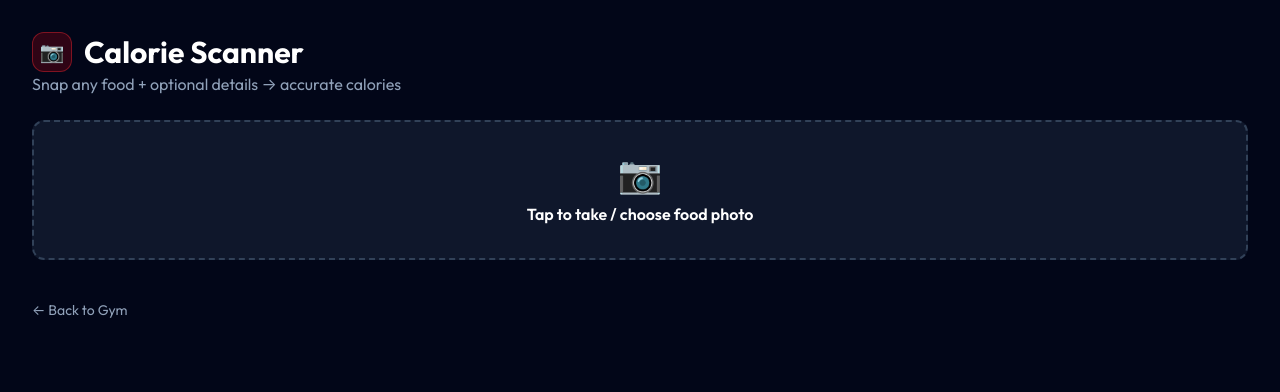
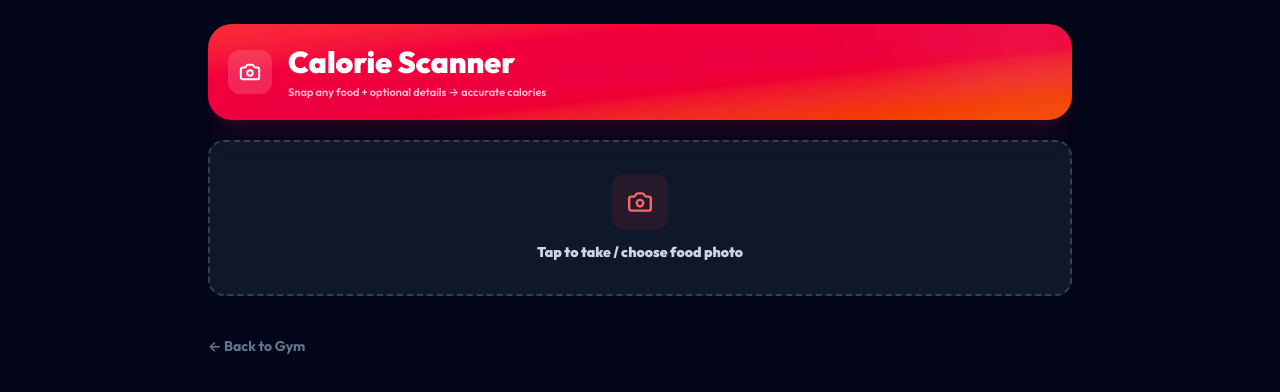
Before and after one commit to prashant14391443-ship-it/daily-goal, a Next.js app: page /calorie in a window 1280 px wide. Shown: the top 392 px of the page. Built offline with nearby package versions, Linux system fonts and the light colour scheme; no server answers.

Commit message:
calorie: calm pass

```diff
--- a/app/calorie/page.tsx
+++ b/app/calorie/page.tsx
@@ -2,6 +2,7 @@
 
 import { useState } from "react";
 import Link from "next/link";
+import { Camera, Zap, Lightbulb, Utensils, Sparkles } from "lucide-react";
 
 type Result = {
   food: string;
@@ -29,23 +30,10 @@ export default function CaloriePage() {
           const canvas = document.createElement("canvas");
           const maxSize = 1024;
           let { width, height } = img;
-
-          if (width > height) {
-            if (width > maxSize) {
-              height *= maxSize / width;
-              width = maxSize;
-            }
-          } else {
-            if (height > maxSize) {
-              width *= maxSize / height;
-              height = maxSize;
-            }
-          }
-
-          canvas.width = width;
-          canvas.height = height;
-          const ctx = canvas.getContext("2d");
-          ctx?.drawImage(img, 0, 0, width, height);
+          if (width > height) { if (width > maxSize) { height *= maxSize / width; width = maxSize; } }
+          else { if (height > maxSize) { width *= maxSize / height; height = maxSize; } }
+          canvas.width = width; canvas.height = height;
+          canvas.getContext("2d")?.drawImage(img, 0, 0, width, height);
           resolve(canvas.toDataURL("image/jpeg", 0.8));
         };
         img.src = e.target?.result as string;
@@ -60,14 +48,12 @@ export default function CaloriePage() {
     setError("");
     setResult(null);
     setLoading(true);
-
     try {
       const compressed = await compressImage(f);
       setImg(compressed);
     } catch {
       setError("Could not process image. Try again.");
     }
-
     setLoading(false);
   };
 
@@ -79,11 +65,7 @@ export default function CaloriePage() {
       const res = await fetch("/api/calorie", {
         method: "POST",
         headers: { "Content-Type": "application/json" },
-        body: JSON.stringify({
-          image: img,
-          foodName: foodName || undefined,
-          quantity: quantity || undefined
-        }),
+        body: JSON.stringify({ image: img, foodName: foodName || undefined, quantity: quantity || undefined }),
       });
       const data = await res.json();
       if (!res.ok) throw new Error(data.error || "Analysis failed");
@@ -95,107 +77,112 @@ export default function CaloriePage() {
   };
 
   return (
-    <main className="min-h-screen bg-slate-950 text-white p-4 md:p-8">
-      <div className="mb-6">
-        <h1 className="text-3xl font-bold flex items-center gap-3">
-          <span className="w-10 h-10 rounded-xl bg-red-600/20 border border-red-500/40 flex items-center justify-center text-xl">📷</span>
-          Calorie Scanner
-        </h1>
-        <p className="text-slate-400">Snap any food + optional details → accurate calories</p>
+    <main className="min-h-screen bg-slate-950 text-white px-4 pt-6 pb-24 max-w-4xl mx-auto">
+      {/* 🌆 CALM HERO */}
+      <div className="relative mb-5 overflow-hidden rounded-3xl bg-gradient-to-br from-red-500 via-rose-600 to-orange-600 p-5 shadow-xl shadow-rose-900/20">
+        <div className="absolute -right-10 -top-10 w-40 h-40 bg-white/10 rounded-full blur-3xl" />
+        <div className="relative flex items-center gap-4">
+          <span className="w-11 h-11 shrink-0 rounded-xl bg-white/15 flex items-center justify-center">
+            <Camera size={22} strokeWidth={2.2} className="text-white" />
+          </span>
+          <div className="flex-1 min-w-0">
+            <h1 className="text-lg font-black text-white leading-tight" style={{ whiteSpace: "nowrap" }}>Calorie Scanner</h1>
+            <p className="text-[11px] text-white/75 font-semibold mt-0.5">
+              Snap any food + optional details → accurate calories
+            </p>
+          </div>
+        </div>
       </div>
 
-      <label className="block bg-slate-900 border-2 border-dashed border-slate-700 rounded-xl p-8 text-center cursor-pointer hover:border-red-500 mb-4 transition-colors">
-        <span className="text-4xl">📷</span>
-        <p className="mt-2 font-semibold">Tap to take / choose food photo</p>
-        <input
-          type="file"
-          accept="image/*"
-          capture="environment"
-          onChange={onFile}
-          className="hidden"
-          disabled={loading}
-        />
+      {/* 📷 UPLOAD */}
+      <label className="press block bg-slate-900 border-2 border-dashed border-slate-700 hover:border-red-500/40 rounded-2xl p-8 text-center cursor-pointer transition-colors mb-4">
+        <span className="w-14 h-14 mx-auto rounded-xl bg-red-500/10 text-red-400 flex items-center justify-center">
+          <Camera size={26} strokeWidth={2.2} />
+        </span>
+        <p className="mt-3 font-black text-sm text-slate-300">Tap to take / choose food photo</p>
+        <input type="file" accept="image/*" capture="environment" onChange={onFile} className="hidden" disabled={loading} />
       </label>
 
       {img && (
-        <div className="mb-6">
-          <img
-            src={img}
-            alt="food"
-            className="rounded-xl max-h-72 w-full object-cover mb-4 border border-slate-700"
-          />
+        <div className="mb-5">
+          <img src={img} alt="food" className="rounded-2xl max-h-72 w-full object-cover mb-4 border border-slate-800" />
 
-          <div className="bg-slate-900 p-4 rounded-lg mb-4 grid gap-3">
-            <p className="text-sm text-slate-400 font-semibold mb-2">
-              📝 Help AI understand (optional but more accurate):
-            </p>
+          <div className="bg-slate-900 border border-slate-800 rounded-2xl p-4 mb-4 grid gap-3">
+            <p className="text-xs text-slate-500 font-black">📝 HELP AI UNDERSTAND (optional, more accurate)</p>
             <input
               type="text"
               value={foodName}
               onChange={(e) => setFoodName(e.target.value)}
               placeholder="Food name (e.g. Chicken biryani)"
-              className="w-full p-3 rounded bg-slate-800 border border-slate-700 text-white placeholder-slate-500 focus:outline-none focus:border-red-500 transition-colors"
+              className="w-full p-3 rounded-xl bg-slate-800 border border-slate-700 text-sm outline-none focus:border-red-500"
             />
             <input
               type="text"
               value={quantity}
               onChange={(e) => setQuantity(e.target.value)}
               placeholder="Quantity (e.g. 1 plate, 200g, 2 slices)"
-              className="w-full p-3 rounded bg-slate-800 border border-slate-700 text-white placeholder-slate-500 focus:outline-none focus:border-red-500 transition-colors"
+              className="w-full p-3 rounded-xl bg-slate-800 border border-slate-700 text-sm outline-none focus:border-red-500"
             />
           </div>
 
           <button
             onClick={analyze}
             disabled={loading}
-            className="w-full py-3 rounded bg-red-600 hover:bg-red-500 font-semibold disabled:opacity-50 transition-colors"
+            className="press w-full py-3.5 rounded-xl bg-red-500/15 border border-red-500/30 text-sm font-black text-red-300 disabled:opacity-40 disabled:cursor-not-allowed flex items-center justify-center gap-1.5"
           >
-            {loading ? "🤖 AI is reading your food..." : "⚡ Analyze Calories"}
+            <Zap size={15} />
+            {loading ? "AI is reading your food..." : "Analyze Calories"}
           </button>
         </div>
       )}
 
       {error && (
-        <div className="bg-red-900/20 border border-red-500/40 rounded-lg p-4 mb-4">
-          <p className="text-red-400 text-sm">❌ {error}</p>
+        <div className="bg-red-500/10 border border-red-500/30 rounded-2xl p-4 mb-4">
+          <p className="text-red-300 text-sm font-bold">❌ {error}</p>
         </div>
       )}
 
       {result && (
-        <div className="bg-slate-900 rounded-xl p-6 grid gap-4 border border-slate-800">
+        <div className="bg-slate-900 border border-slate-800 rounded-2xl p-5 grid gap-4">
           <div className="flex justify-between items-center flex-wrap gap-2">
-            <h3 className="text-xl font-bold">🍽️ {result.food}</h3>
-            <span className="text-3xl font-extrabold text-red-400">
-              {result.calories} kcal
-            </span>
+            <h3 className="text-lg font-black flex items-center gap-2">
+              <span className="w-8 h-8 rounded-lg bg-red-500/10 text-red-400 flex items-center justify-center">
+                <Utensils size={15} strokeWidth={2.2} />
+              </span>
+              {result.food}
+            </h3>
+            <span className="text-3xl font-black text-red-400">{result.calories} kcal</span>
           </div>
-          <div className="grid grid-cols-3 gap-3 text-center">
-            <div className="bg-slate-800 rounded p-3 border border-slate-700">
-              <p className="text-xs text-slate-400 mb-1">Protein</p>
-              <p className="font-bold text-green-400">{result.protein}g</p>
+
+          <div className="grid grid-cols-3 gap-2 text-center">
+            <div className="bg-slate-800/60 rounded-xl p-3">
+              <p className="text-[10px] text-slate-500 font-black mb-1">PROTEIN</p>
+              <p className="font-black text-green-400">{result.protein}g</p>
             </div>
-            <div className="bg-slate-800 rounded p-3 border border-slate-700">
-              <p className="text-xs text-slate-400 mb-1">Carbs</p>
-              <p className="font-bold text-blue-400">{result.carbs}g</p>
+            <div className="bg-slate-800/60 rounded-xl p-3">
+              <p className="text-[10px] text-slate-500 font-black mb-1">CARBS</p>
+              <p className="font-black text-blue-400">{result.carbs}g</p>
             </div>
-            <div className="bg-slate-800 rounded p-3 border border-slate-700">
-              <p className="text-xs text-slate-400 mb-1">Fat</p>
-              <p className="font-bold text-yellow-400">{result.fat}g</p>
+            <div className="bg-slate-800/60 rounded-xl p-3">
+              <p className="text-[10px] text-slate-500 font-black mb-1">FAT</p>
+              <p className="font-black text-yellow-400">{result.fat}g</p>
             </div>
           </div>
-          <div className="bg-slate-800/50 rounded-lg p-4 mt-2">
-            <p className="text-sm text-slate-300">💡 {result.advice}</p>
+
+          <div className="bg-slate-800/50 rounded-xl p-4">
+            <p className="text-sm text-slate-300 flex items-start gap-2">
+              <Lightbulb size={15} className="text-amber-400 shrink-0 mt-0.5" />
+              {result.advice}
+            </p>
           </div>
-          <p className="text-[10px] text-slate-500 text-center uppercase tracking-wider">
+
+          <p className="text-[10px] text-slate-600 text-center font-black uppercase tracking-wider">
             Estimates for guidance only
           </p>
         </div>
       )}
 
-      <Link
-        href="/gym-log"
-        className="inline-block mt-6 text-sm text-slate-400 hover:text-white"
-      >
+      <Link href="/gym-log" className="inline-block mt-6 text-sm text-slate-500 hover:text-white press font-bold">
         ← Back to Gym
       </Link>
     </main>
```
